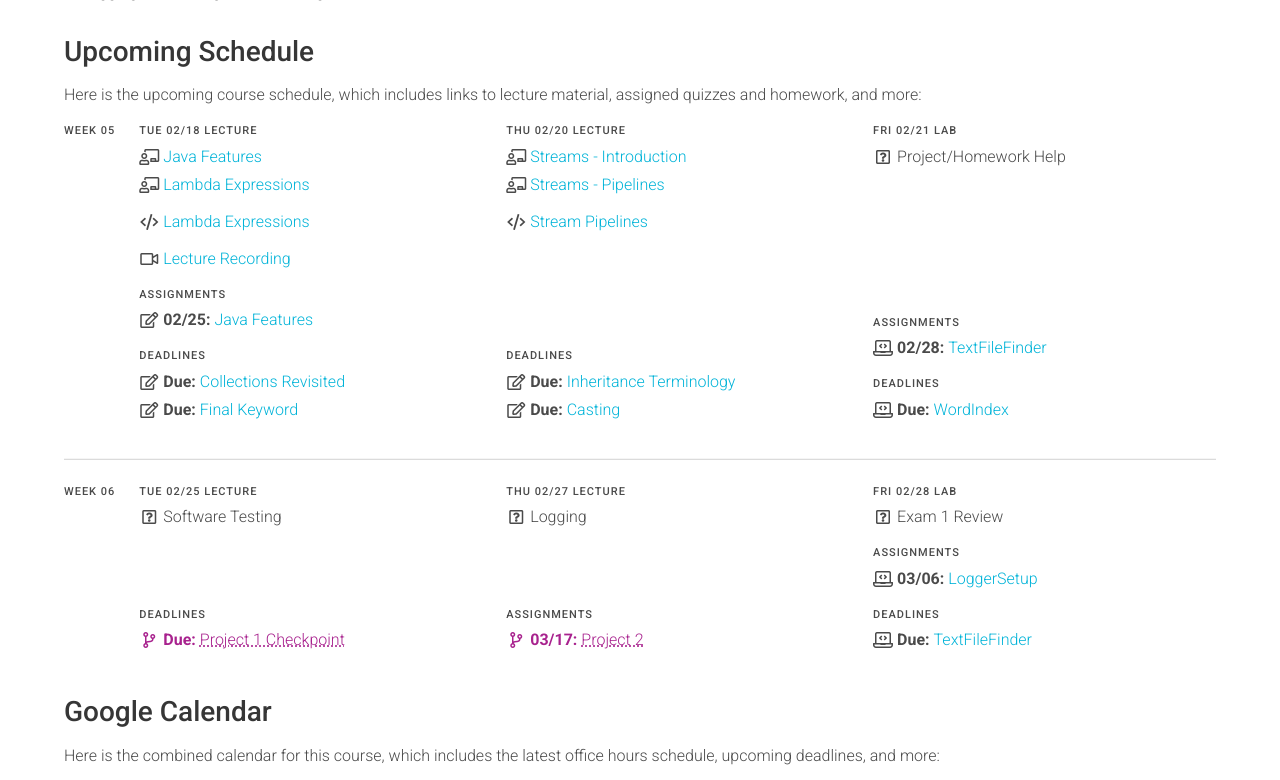
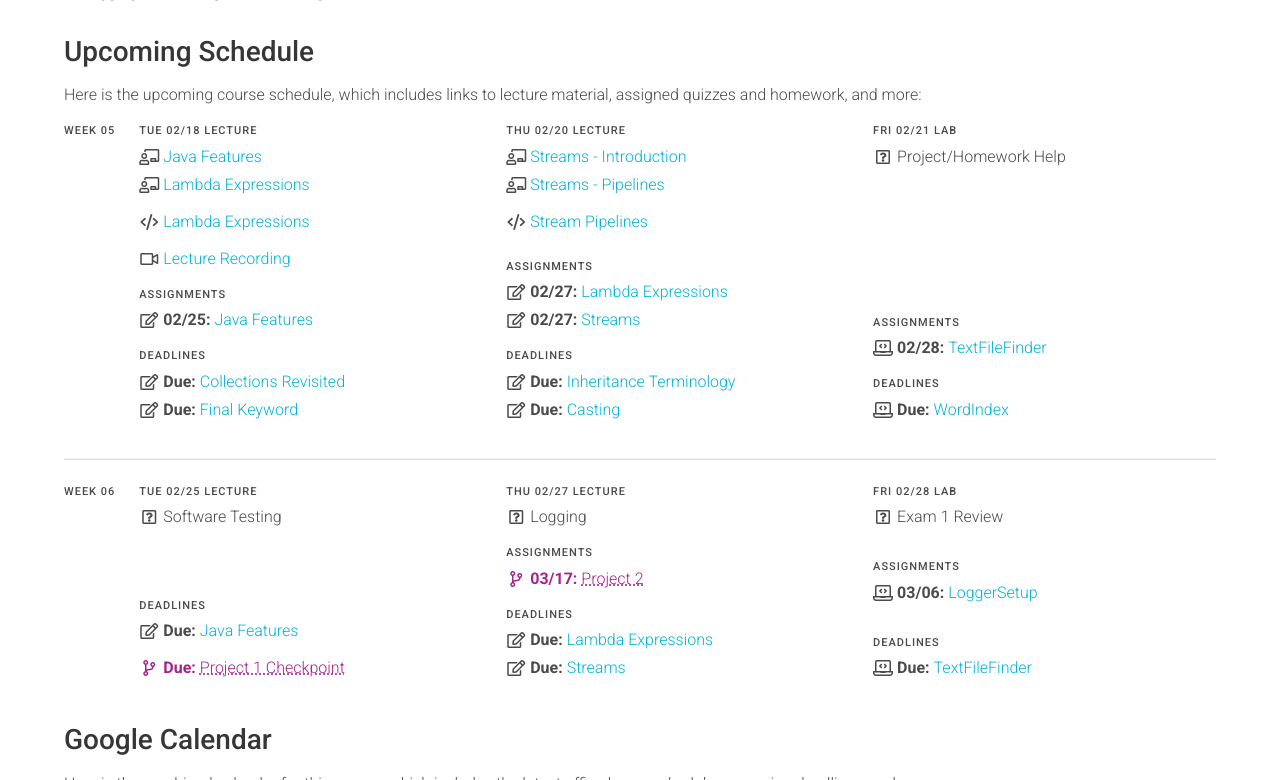
Before and after one commit to usf-cs212-2020/usf-cs212-2020.github.io, a Jekyll site: the page built from index.md, in a window 1280 px wide and 900 px high, scrolled down 398 px, cut to the strip 0-780 px from the top of the window. Built offline with Jekyll 4.4.1, drawn with Linux system fonts in a browser that asks for light colours.

```diff
--- a/_data/schedule.yml
+++ b/_data/schedule.yml
@@ -622,7 +622,7 @@ weeks:
           - text: 'Java Features'
             icon: *icon_quiz
             link: 'https://usfca.instructure.com/courses/1590210/quizzes/2346342'
-            date: '2019-02-25'
+            date: 2019-02-25
 
       - label: 'Deadlines'
         start: ''
@@ -660,9 +660,21 @@ weeks:
           #   icon: *icon_video
           #   link: ''
 
+      - label: 'Assignments'
+        align: true
+        items:
+          - text: 'Lambda Expressions'
+            icon: *icon_quiz
+            link: 'https://usfca.instructure.com/courses/1590210/assignments/6911918'
+            date: 2019-02-27
+
+          - text: 'Streams'
+            icon: *icon_quiz
+            link: 'https://usfca.instructure.com/courses/1590210/quizzes/2346357'
+            date: 2019-02-27
+
       - label: 'Deadlines'
         start: ''
-        align: true
         items:
           - text: 'Inheritance Terminology'
             icon: *icon_quiz
@@ -710,9 +722,15 @@ weeks:
         start: ''
         align: true
         items:
+          - text: 'Java Features'
+            icon: *icon_quiz
+            link: 'https://usfca.instructure.com/courses/1590210/quizzes/2346342'
+            date: ''
+
           - <<: *project1
             text: 'Project 1 Checkpoint'
             date: ''
+            bump: true
 
     # column 2 (thursday)
     - sections:
@@ -731,6 +749,19 @@ weeks:
         items:
           - <<: *project2
 
+
+      - label: 'Deadlines'
+        start: ''
+        items:
+          - text: 'Lambda Expressions'
+            icon: *icon_quiz
+            link: 'https://usfca.instructure.com/courses/1590210/assignments/6911918'
+            date: ''
+
+          - text: 'Streams'
+            icon: *icon_quiz
+            link: 'https://usfca.instructure.com/courses/1590210/quizzes/2346357'
+            date: ''
     # column 3 (friday)
     - sections:
       - label: 'Lab'
```
